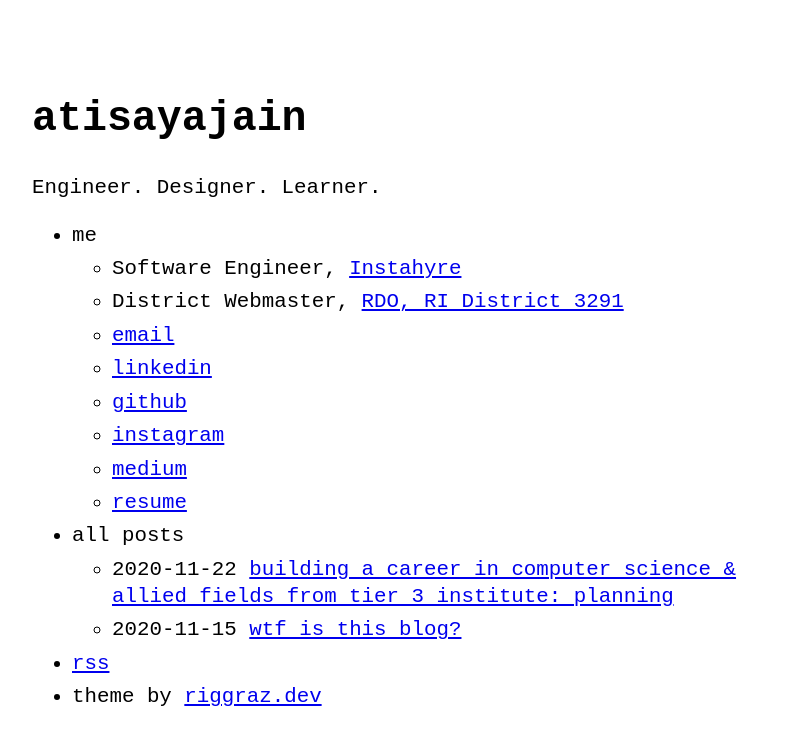
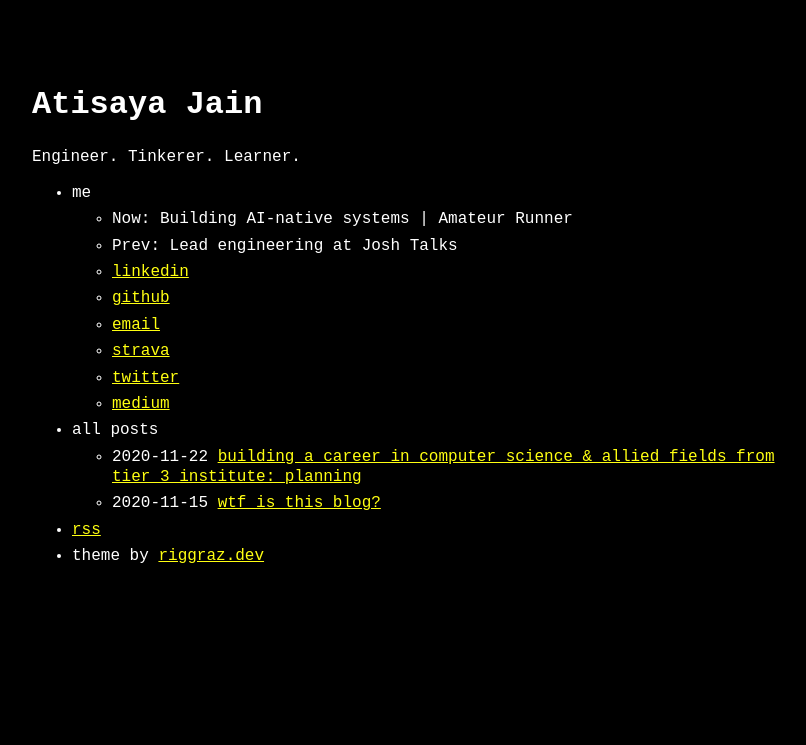
Before and after one commit to atisayajain/atisayajain.github.io, a Jekyll site: the page built from index.md, in a window 1280 px wide. Shown: the top 745 px of the page, without its empty margins (224-1030 px from the left). Built offline with Jekyll 4.4.1, drawn with Linux system fonts in a browser that asks for light colours.

Commit message:
updates updated: current menu with latest details updated: support for ruby 3.x

```diff
--- a/Gemfile
+++ b/Gemfile
@@ -1,4 +1,7 @@
 source 'https://rubygems.org'
 
-gem "no-style-please"
 gem 'jekyll-gist'
+gem 'jekyll-feed'
+gem 'jekyll-seo-tag'
+gem 'kramdown-parser-gfm'
+gem 'webrick'
--- a/_config.yml
+++ b/_config.yml
@@ -1,9 +1,9 @@
-title: atisayajain # name of the site
+title: Atisaya Jain # name of the site
 author: Atisaya Jain # name of site's author
 email: atisayajain@gmail.com # email of site's author
 url: https://atisayajain.github.io # root address of the site
 description: > # description of the site (multiple lines allowed)
-  Engineer. Designer. Learner.
+  Engineer. Tinkerer. Learner.
 
 permalink: /:slug.html
 
@@ -13,7 +13,7 @@ permalink: /:slug.html
 remote_theme: riggraz/no-style-please # if you are using GitHub Pages, change it to remote_theme: riggraz/no-style-please
 
 theme_config:
-  appearance: "light" # can be "light", "dark" or "auto"
+  appearance: "dark" # can be "light", "dark" or "auto"
   back_home_text: "../home" # customize text for homepage link in post layout
   date_format: "%Y-%m-%d" # customize how date is formatted
   show_description: true # show blog description in home page
--- a/_data/menu.yml
+++ b/_data/menu.yml
@@ -1,20 +1,22 @@
 entries:
   - title: me
     entries:
-      - title: "Software Engineer, <a href='https://instahyre.com' target='_blank'>Instahyre</a>"
-      - title: "District Webmaster, <a href='https://rotaract3291.org' target='_blank'>RDO, RI District 3291</a>"
-      - title: email
-        url: mailto:atisayajain@gmail.com
+      - title: "Now: Building AI-native systems | Amateur Runner"
+      - title: "Prev: Lead engineering at Josh Talks"
       - title: linkedin
         url: https://linkedin.com/in/atisayajain
       - title: github
         url: https://github.com/atisayajain
-      - title: instagram
-        url: https://instagram.com/atisayajain
+      - title: email
+        url: mailto:atisayajain@gmail.com
+      - title: strava
+        url: https://www.strava.com/athletes/98568956
+      - title: twitter
+        url: https://twitter.com/atisayajain
       - title: medium
-        url: https://medium.com/atisayajain
-      - title: resume
-        url: https://drive.google.com/file/d/1I0LglSAlejEIE9HZhz17KOTcvfV7pcOT/view
+        url: https://medium.com/@atisayajain
+      # - title: resume
+      #   url: https://drive.google.com/file/d/1I0LglSAlejEIE9HZhz17KOTcvfV7pcOT/view
 
   - title: all posts
     post_list:
--- a/_sass/no-style-please.scss
+++ b/_sass/no-style-please.scss
@@ -26,8 +26,8 @@ html { height: 100%; }
 body {
   color: black;
   font-family: monospace;
-  font-size: 1.3rem;
-  line-height: 1.3;
+  font-size: 1rem;
+  line-height: 1.25;
   margin: 0;
   min-height: 100%;
 }
```
Also changed, not shown: 1 other file.
